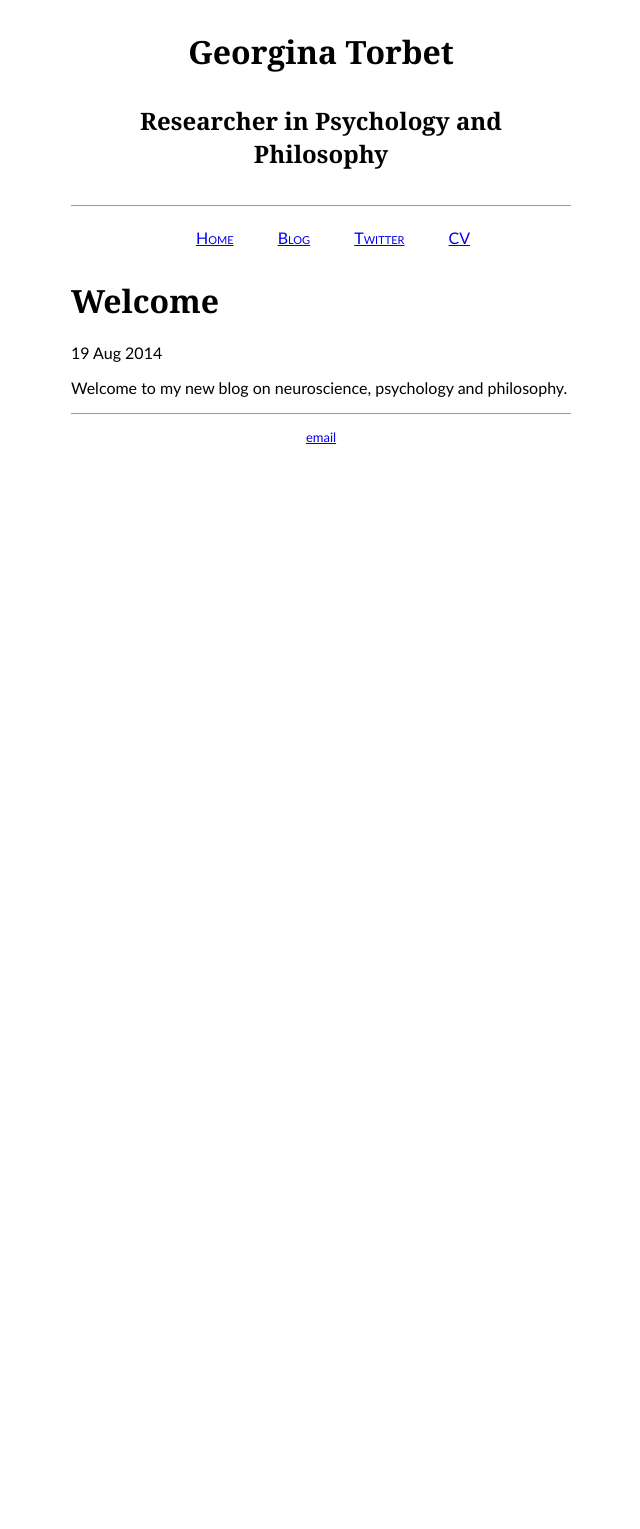
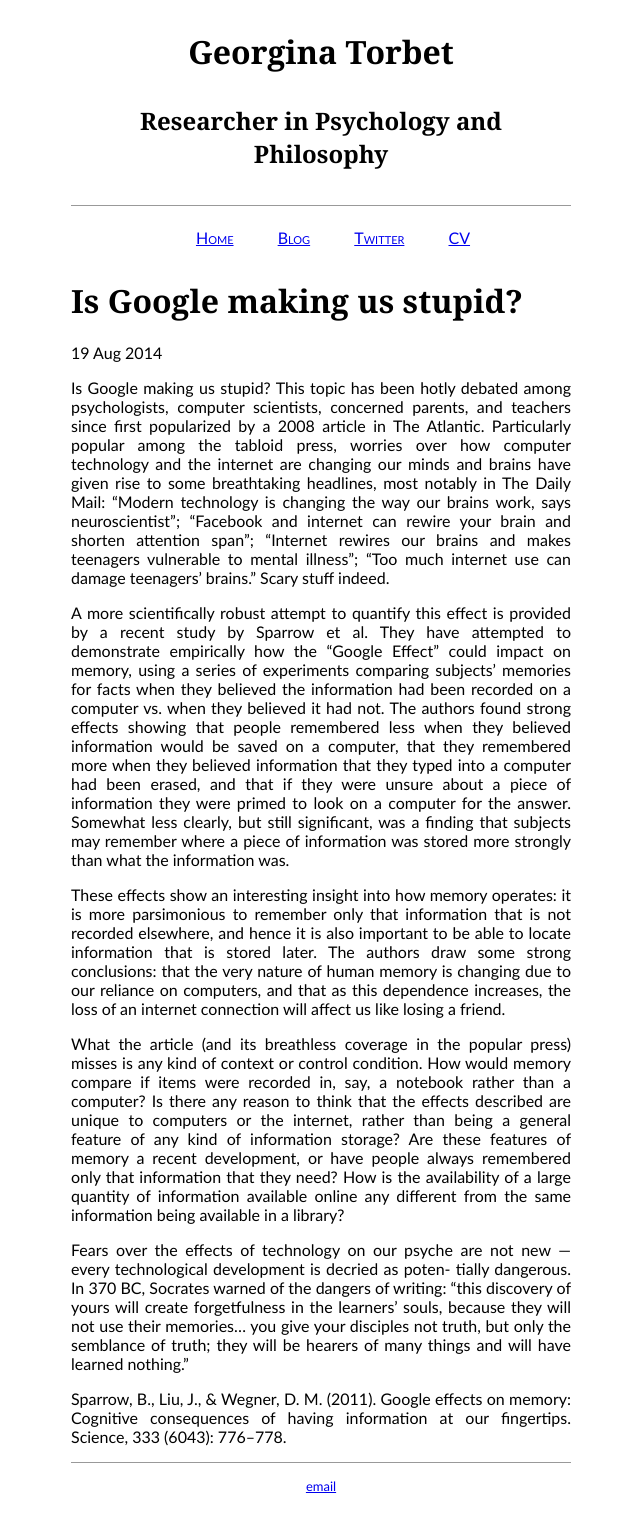
Before and after one commit to georginatorbet/georginatorbet.github.io, a Jekyll site: the page built from _posts/2014-08-19-test.md, in a window 1280 px wide. Shown: the whole page, without its empty margins (319-959 px from the left). Built offline with Jekyll 4.4.1, drawn with Linux system fonts in a browser that asks for light colours; before the commit the page ends 900 px from its top, so only the background shows below that.

Commit message:
Update 2014-08-19-test.md

```diff
--- a/_posts/2014-08-19-test.md
+++ b/_posts/2014-08-19-test.md
@@ -1,6 +1,29 @@
 ---
 layout: post
-title: "Welcome"
+title: "Is Google making us stupid?"
 date: 2014-08-19
 ---
-Welcome to my new blog on neuroscience, psychology and philosophy.
+Is Google making us stupid? This topic has been hotly debated among psychologists, computer scientists, concerned
+parents, and teachers since ﬁrst popularized by a 2008 article in  The Atlantic. Particularly popular among the tabloid press, worries over how computer technology and the internet are changing our minds and brains have given rise to some breathtaking headlines, most notably in The Daily Mail: "Modern technology is changing the way our brains work, says neuroscientist"; "Facebook and internet can rewire your brain and shorten attention span"; "Internet rewires our brains and makes teenagers vulnerable to mental illness"; "Too much internet use can damage teenagers' brains." Scary stuff indeed.
+
+A more scientiﬁcally robust attempt to quantify this effect is provided by a recent study by Sparrow et al. They have
+attempted to demonstrate empirically how the "Google Effect" could impact on memory, using a series of experiments
+comparing subjects’ memories for facts when they believed the information had been recorded on a computer vs. when
+they believed it had not. The authors found strong effects showing that people remembered less when they believed
+information would be saved on a computer, that they remembered more when they believed information that they typed
+into a computer had been erased, and that if they were unsure about a piece of information they were primed to look on a
+computer for the answer. Somewhat less clearly, but still signiﬁcant, was a ﬁnding that subjects may remember where a
+piece of information was stored more strongly than what the information was.
+
+These effects show an interesting insight into how memory operates: it is more parsimonious to remember only that
+information that is not recorded elsewhere, and hence it is also important to be able to locate information that is stored later. The authors draw some strong conclusions: that the very nature of human memory is changing due to our reliance on computers, and that as this dependence increases, the loss of an internet connection will affect us like losing a friend.
+
+What the article (and its breathless coverage in the popular press) misses is any kind of context or control condition.
+How would memory compare if items were recorded in, say, a notebook rather than a computer? Is there any reason to
+think that the effects described are unique to computers or the internet, rather than being a general feature of any kind of information storage? Are these features of memory a recent development, or have people always remembered only that information that they need? How is the availability of a large quantity of information available online any different from the same information being available in a library?
+
+Fears over the effects of technology on our psyche are not new — every technological development is decried as poten-
+tially dangerous. In 370 BC, Socrates warned of the dangers of writing: "this discovery of yours will create forgetfulness in the learners' souls, because they will not use their memories... you give your disciples not truth, but only the semblance of truth; they will be hearers of many things and will have learned nothing."
+
+Sparrow, B., Liu, J., & Wegner, D. M. (2011). Google effects on memory: Cognitive consequences of having information at
+our ﬁngertips. Science, 333 (6043): 776–778.
```
